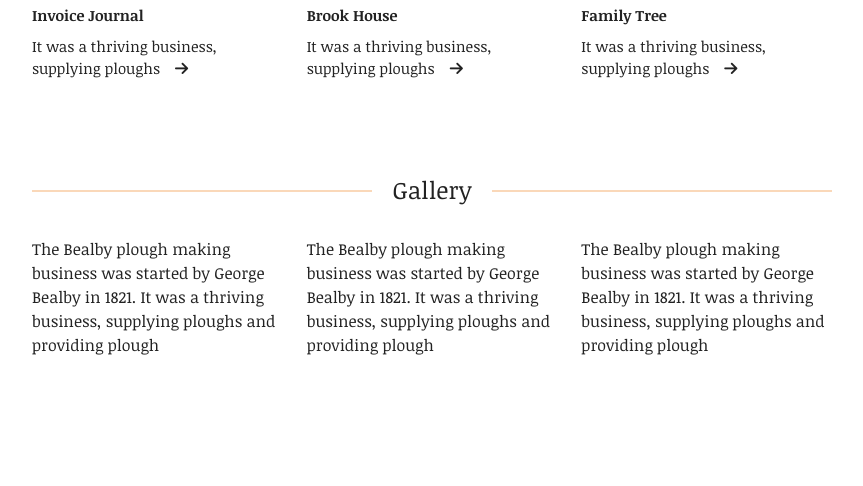
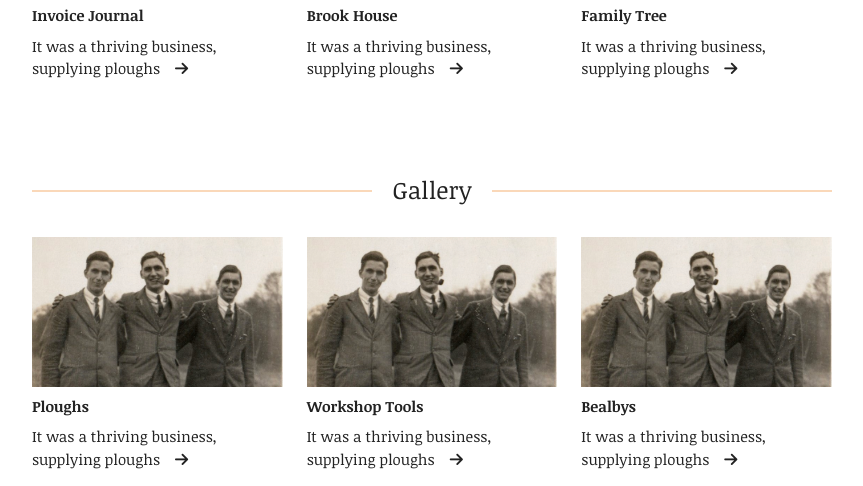
Before and after one commit to Bealby/bealby_ploughs, a Django app: page / in a window 1280 px wide. Shown: the part 1955-2441 px from the top of the page, without its empty margins (208-1071 px from the left). Before the commit the page ends 2310 px from the top, so only its background shows below. Run offline with Django 3.2, Linux system fonts and the light colour scheme; some libraries are stand-ins or nearby versions.

Commit message:
Styling/ layout gallery section

```diff
--- a/home/templates/home/index.html
+++ b/home/templates/home/index.html
@@ -158,26 +158,30 @@
             <h4 class="decorated"><span>Gallery</span></h4>
         </div>
     </div>
-    <div class="row">
-        <div class="col-4 section-font">
-            <p>The Bealby plough making business was started by George Bealby in
-                1821.
-                It was a thriving business, supplying ploughs and providing plough
-               </p>
+    <div class="row mb-5">
+        <div class="col-lg-4 text-center">
+            <a href=""><div class="zoom">
+            <img src="{% static 'images/stories/bealby_sibling.jpg' %}" class="img-fluid story-image" alt="" width="600" height="400">
+            </div></a>
+        <a href="" class="text-links"><p class="section-title mt-2">Ploughs</p>
+        <p class="section-title-sub">It was a thriving business, supplying ploughs&emsp;<i class="fa-solid fa-arrow-right"></i></p></a>
         </div>
-        <div class="col-4 section-font">
-            <p>The Bealby plough making business was started by George Bealby in
-                1821.
-                It was a thriving business, supplying ploughs and providing plough
-               </p>
+        <div class="col-lg-4 text-center">
+            <a href=""><div class="zoom">
+            <img src="{% static 'images/stories/bealby_sibling.jpg' %}" class="img-fluid story-image" alt="" width="600" height="400">
+             </div></a>
+            <a href="" class="text-links"><p class="section-title mt-2">Workshop Tools</p>
+            <p class="section-title-sub">It was a thriving business, supplying ploughs&emsp;<i class="fa-solid fa-arrow-right"></i></p></a>
         </div>
-        <div class="col-4 section-font">
-            <p>The Bealby plough making business was started by George Bealby in
-                1821.
-                It was a thriving business, supplying ploughs and providing plough
-               </p>
+        <div class="col-lg-4 text-center">
+            <a href=""><div class="zoom">
+            <img src="{% static 'images/stories/bealby_sibling.jpg' %}" class="img-fluid story-image" alt="" width="600" height="400">
+             </div></a>
+            <a href="" class="text-links"><p class="section-title mt-2">Bealbys</p>
+            <p class="section-title-sub">It was a thriving business, supplying ploughs&emsp;<i class="fa-solid fa-arrow-right"></i></p></a>
         </div>
     </div>
 </div>
 
+
 {% endblock %}v
```
